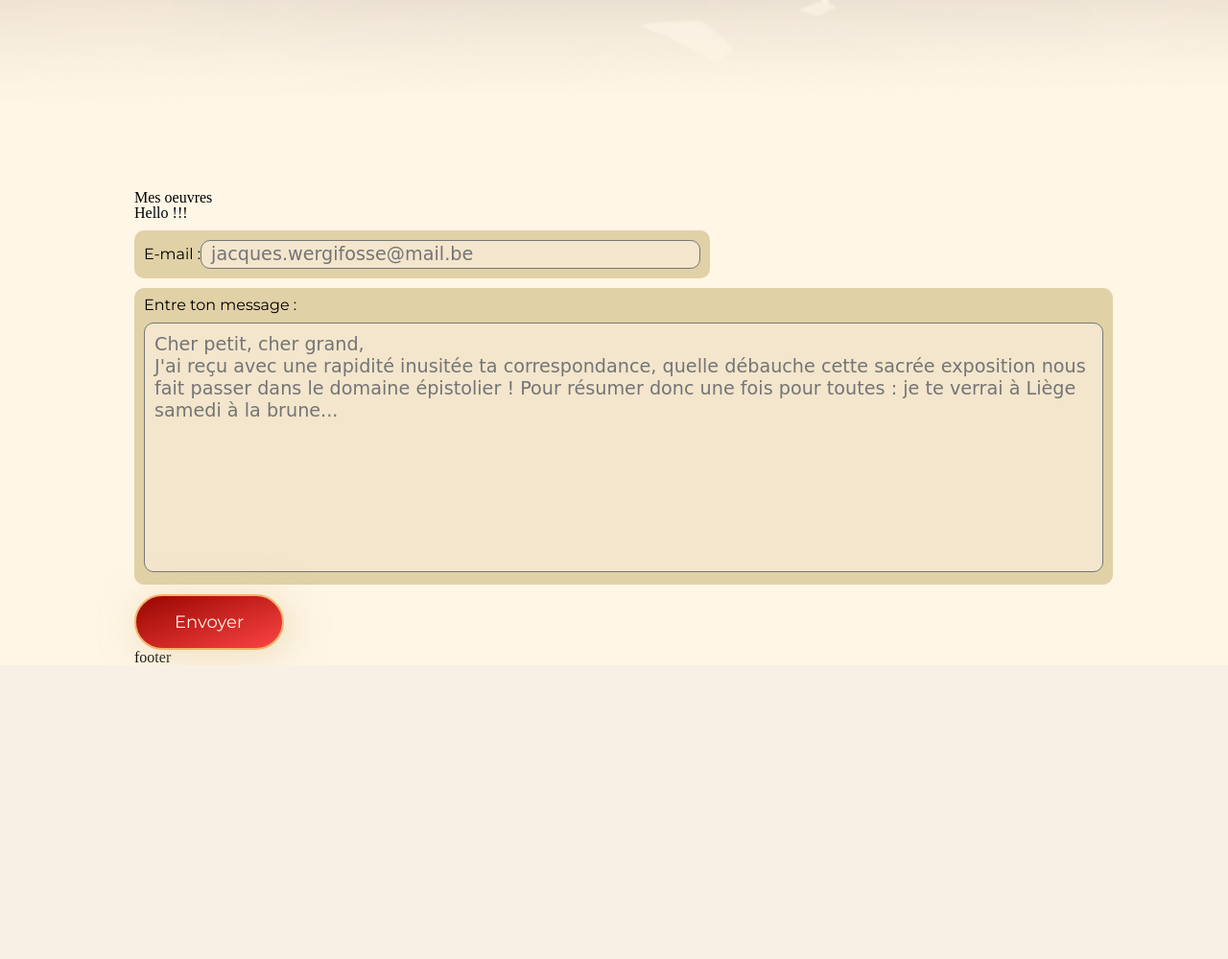
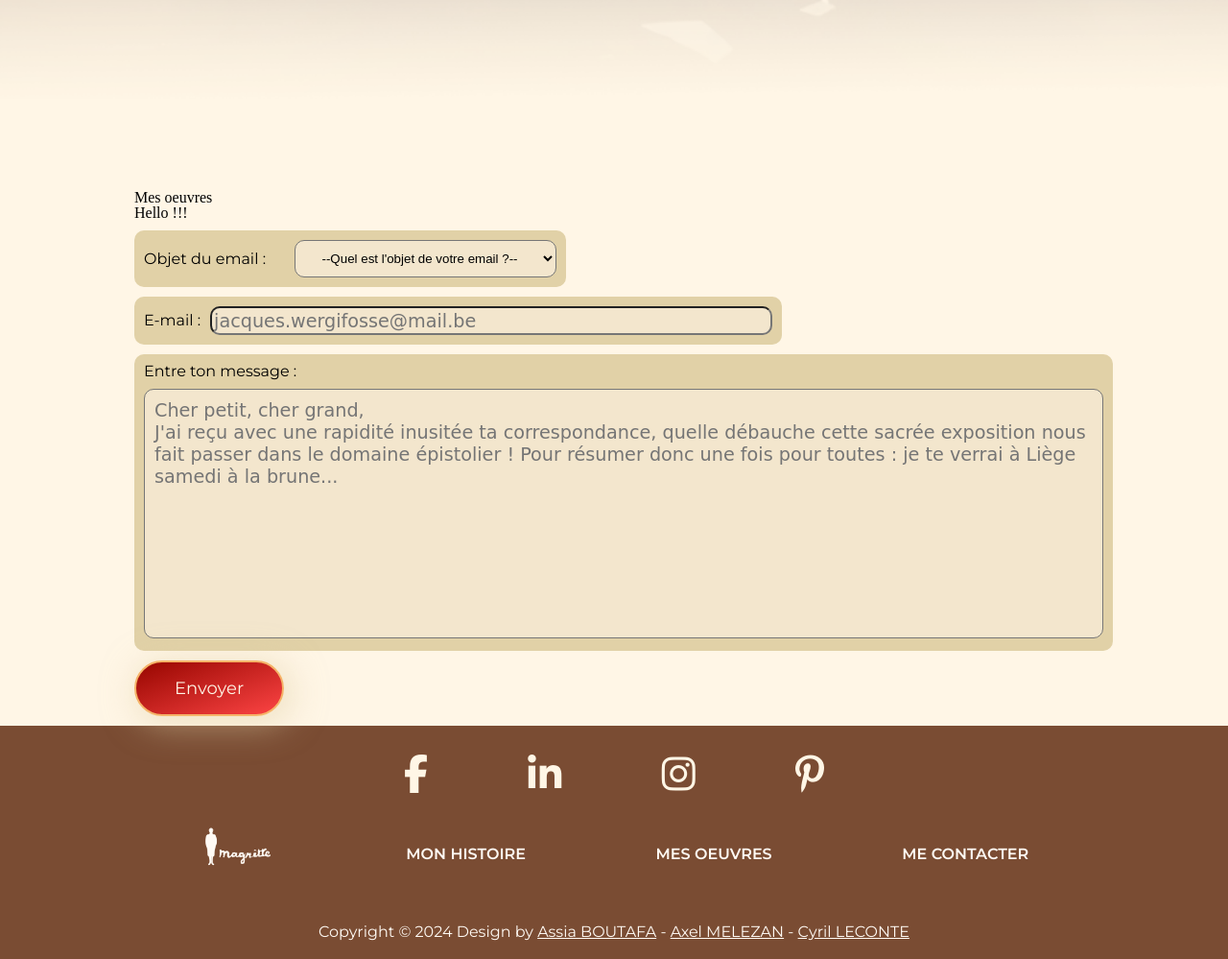
Before and after one commit to AxelMlz/wild-code-school-Projet1, a PHP site: page / in a window 1280 px wide. Shown: the part 1171-2170 px from the top of the page at 96% size. Before the commit the page ends 1862 px from the top, so only its background shows below. Run offline with PHP 8.4, Linux system fonts and the light colour scheme; some libraries are stand-ins or nearby versions; some web fonts are replaced.

Commit message:
added footer and form adjusment

```diff
--- a/components/footer.html
+++ b/components/footer.html
@@ -1,3 +1,19 @@
 <html>
-    <h1>footer</h1>
+    <div class = 'footer_arrangement'>
+        <div class = 'icones'>
+            <a href="https://www.facebook.com/MagritteGallery/"><i class="fa-brands fa-facebook-f"></i></a>
+            <a href="https://www.linkedin.com/company/magritte-gallery/about/"></a><i class="fa-brands fa-linkedin-in"></i>
+            <a href="https://www.instagram.com/magrittegallery/"></a><i class="fa-brands fa-instagram"></i>
+            <a href="https://www.pinterest.fr/search/pins/?q=magritte&rs=typed"></a><i class="fa-brands fa-pinterest-p"></i>
+        </div>
+
+        <div class="footer_nav">
+            <img src="../images/logo/magrittelogocouleurfond.png">
+            <a href="#texts">Mon histoire</a>
+            <a href="#paintings">Mes oeuvres</a>
+            <a href="#form">Me contacter</a>
+        </div>
+        <p>Copyright ©  2024 Design by <a href="https://github.com/assia38">Assia BOUTAFA</a> - <a href = "https://github.com/AxelMlz">Axel MELEZAN</a> - <a href ='https://github.com/Kuriiios'>Cyril LECONTE</a></p>
+    </div>
+
 </html>
--- a/components/form.html
+++ b/components/form.html
@@ -1,16 +1,27 @@
 <form action="" method="post">
+
+    <div class="form objet">
+        <label for="object">Objet du email : </label>
+        <select id="select" name="select" required></input>
+            <option value="">--Quel est l'objet de votre email ?--</option>
+            <option value="rendez_vous">Je souhaite prendre un rendez vous</option>
+            <option value="achat">Je souhaite acheter une oeuvre</option>
+            <option value="expertise">Je souhaite faire expertiser une oeuvre</option>
+            <option value="autre">Autre</option>
+        </select>
+    </div>
     <div class="form email">
-        <label for="name">E-mail : </label>
-        <textarea type="text" name="name" placeholder="jacques.wergifosse@mail.be"></textarea>
+        <label for="email">E-mail : </label>
+        <input type="email" id="email" name="email" placeholder="jacques.wergifosse@mail.be" required></input>
     </div>
 
     <div class="form message">
         <label for="message">Entre ton message :</label>
-        <textarea type="text" name="message" placeholder="Cher petit, cher grand,
-J'ai reçu avec une rapidité inusitée ta correspondance, quelle débauche cette sacrée exposition nous fait passer dans le domaine épistolier ! Pour résumer donc une fois pour toutes : je te verrai à Liège samedi à la brune..."></textarea>
+        <textarea type="text" id='message' name="message" placeholder="Cher petit, cher grand,
+J'ai reçu avec une rapidité inusitée ta correspondance, quelle débauche cette sacrée exposition nous fait passer dans le domaine épistolier ! Pour résumer donc une fois pour toutes : je te verrai à Liège samedi à la brune..." required ></textarea>
     </div>
 
     <div>
-        <input class="btn" type="submit" value="Envoyer">
+        <button class="btn" type="submit">Envoyer</button>
     </div>
 </form>
--- a/components/header.html
+++ b/components/header.html
@@ -1,7 +1,7 @@
     <nav>
-        <img src="../images/logo/magritte_logo.png">
-        <a href="#">Mon histoire</a>
-        <a href="#">Mes oeuvres</a>
-        <a href="#">Me contacter</a>
+        <img href ="#" src="../images/logo/magritte_logo.png">
+        <a href="#texts">Mon histoire</a>
+        <a href="#paintings">Mes oeuvres</a>
+        <a href="#form">Me contacter</a>
     </nav>
     <h1><img src = "../images/logo/rene _magritte_titre.png"></h1>
--- a/index.php
+++ b/index.php
@@ -18,6 +18,7 @@ include "components/texts.html";
     <link rel="preconnect" href="https://fonts.googleapis.com">
     <link rel="preconnect" href="https://fonts.gstatic.com" crossorigin>
     <link href="https://fonts.googleapis.com/css2?family=Montserrat:ital,wght@0,100..900;1,100..900&family=Seaweed+Script&display=swap" rel="stylesheet">
+    <script src="https://kit.fontawesome.com/f51b316861.js" crossorigin="anonymous"></script>
     <link rel="stylesheet" href="reset.css">
     <link rel="stylesheet" href="style.css">
     <title>René Magritte Portfolio</title>
@@ -52,12 +53,14 @@ include "components/texts.html";
             require "components/form.html";
             ?>
         </section>
+    </div>
         <footer>
-            <?php
-            require "components/footer.html";
-            ?>
+            <div class="centered">
+                <?php
+                require "components/footer.html";
+                ?>
+            <div class="centered">
         </footer>
-    </div>
 </body>
 
 </html>
--- a/style.css
+++ b/style.css
@@ -15,6 +15,7 @@
   --terciary-color: rgba(255, 246, 230,0.6);
   --action-color : rgba(151, 6, 0, 1);
   --secondary-action-color : rgba(252, 68, 68,1);
+  --footer_color: rgba(122, 76,51, 1);
 
   /* BORDER PARAMETER */
   --spacing: 10px
@@ -83,9 +84,34 @@ section .form {
   margin-bottom: var(--spacing);
 }
 
+.objet {
+  background-color: #e1d1a7;
+  width: 450px;
+  border-radius: var(--spacing);
+  height: auto;
+  padding: var(--spacing);
+  box-sizing: border-box;
+  display: flex;
+  align-items: center;
+}
+
+.objet select option {
+  display: flex;
+  text-align: center;
+  justify-content: center;
+}
+
+.objet select {
+  background-color: var(--terciary-color);
+  border-radius: var(--spacing);
+  padding: var(--spacing);
+  margin-left: auto;
+
+}
+
 .email {
   background-color: #e1d1a7;
-  width: 600px;
+  width: 675px;
   border-radius: var(--spacing);
   height: 50px;
   padding: var(--spacing);
@@ -94,16 +120,16 @@ section .form {
   align-items: center;
 }
 
-.email textarea {
+.email input {
   background-color: var(--terciary-color) ;
   border-radius: var(--spacing);
   height: 30px;
   box-sizing: border-box;
   flex:1;
   margin: auto;
+  margin-left: var(--spacing);
   font-family: var(--quotes_font_family);
   font-size: 1.2rem;
-  padding-left: var(--spacing);
   resize: none;
   overflow: auto;
 }
@@ -164,9 +190,85 @@ border: solid 2px #000000;
 
 /* END BUTTON CSS */
 /* FIN FORMULAIRE CSS */
-#homepage{
+/* START FOOTER CSS */
 
+footer {
+  background-color: var(--footer_color);
+  padding: var(--spacing);
+  margin-top: var(--spacing);
 }
+
+.footer_arrangement {
+  display: flex;
+  flex-direction: column;
+  color :var(--main_color);
+}
+
+.icones {
+  display: flex;
+  flex-direction: row;
+  justify-content: space-around;
+  align-items: center;
+  margin: auto;
+  width: 50%;
+  padding-top: var(--spacing);
+}
+
+i{
+  display: block;
+  color: var(--main_color);
+  text-align: center;
+  justify-content: center;
+}
+
+.fa-brands {
+  font-size: 2.5rem;
+  padding: var(--spacing);
+}
+
+.footer_nav{
+  display: flex;
+  flex-direction: row;
+  justify-content: space-around;
+  align-items: center;
+  width: 100%;
+  border-radius:0px 0px 100px 100px;
+  padding-bottom: var(--spacing);
+}
+
+.footer_nav a {
+  font-size: 1rem;
+  font-family: var(--paragraphe_font_family);
+  text-decoration: none;
+  text-transform: uppercase;
+  margin-top : 1rem;
+  color: #fffaf4;
+  font-weight: 600;
+  text-align: center;
+  margin-bottom: 15px;
+}
+
+footer img {
+  width: 10vh;
+}
+
+footer .centered p {
+  font-size: 1rem;
+  font-family: var(--paragraphe_font_family);
+  color: #fffaf4;
+  text-decoration: none;
+  margin: auto;
+  font-weight: 400;
+  padding: var(--spacing);
+}
+
+.footer_arrangement p a {
+  text-decoration: underline;
+  color: #fffaf4;
+}
+
+/* END FOOTER CSS */
+
 #texts{
     .bloc-container {
         display: grid;
@@ -174,9 +276,6 @@ border: solid 2px #000000;
         grid-template-rows: 200px 200px;
         gap: 20px;
       }
-}
-#homepage{
-
 }
 
 #paintings{
```
Also changed, not shown: images/logo/magrittelogocouleurfond.png (added).
